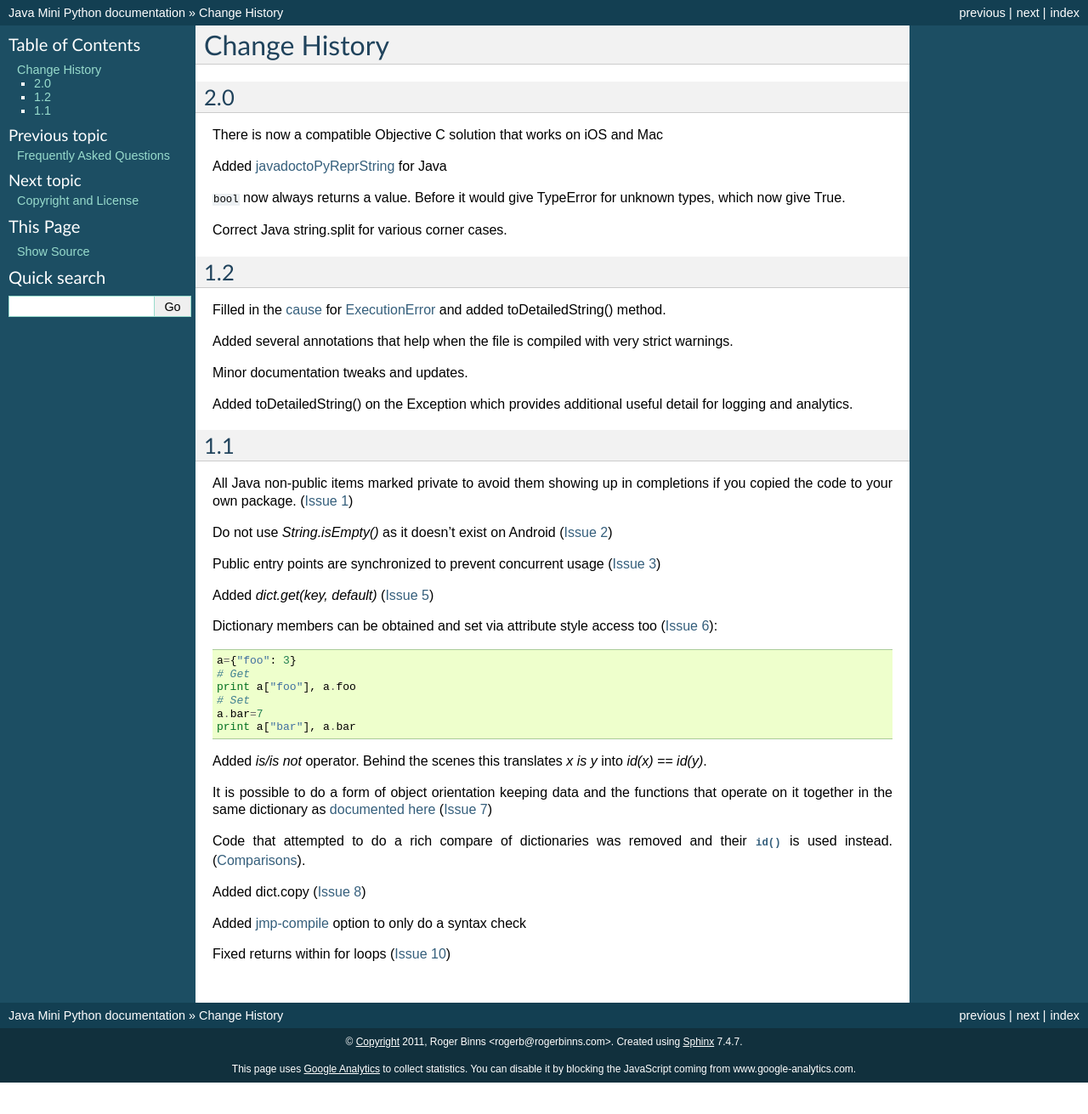
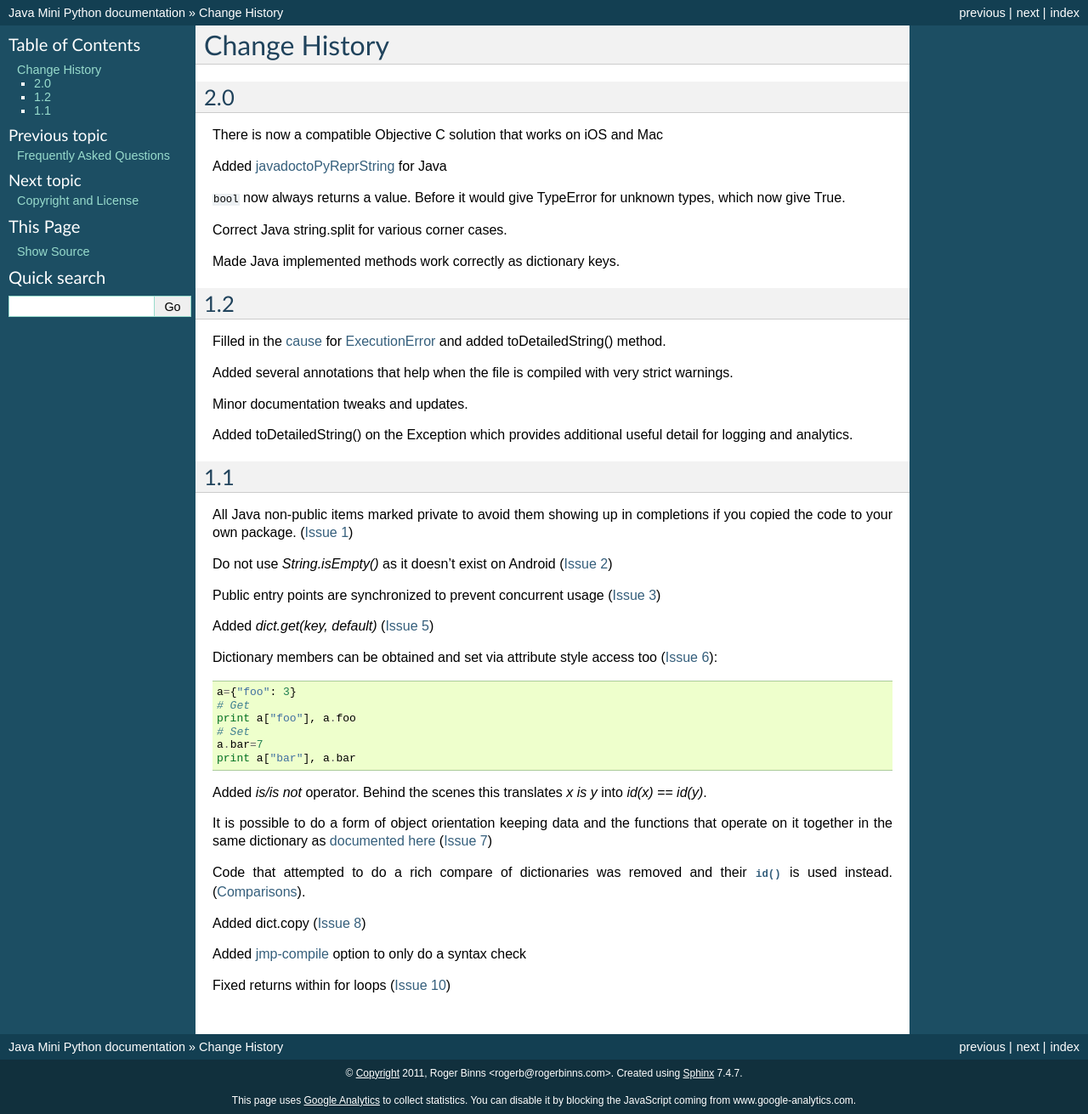
Before and after one commit to rogerbinns/jia-mini-python, a Sphinx documentation site: the page built from doc/changes.rst, in a window 1280 px wide and 1311 px high. Shown: the whole window at 85% size. Built offline with Sphinx 7.4.7, drawn with Linux system fonts in a browser that asks for light colours; the version number could not be read and is left out.

Commit message:
Made Java implemented methods work correctly as dictionary keys.

```diff
--- a/doc/changes.rst
+++ b/doc/changes.rst
@@ -12,6 +12,8 @@ Added :jdoc:`toPyReprString` for Java
 for unknown types, which now give True.
 
 Correct Java string.split for various corner cases.
+
+Made Java implemented methods work correctly as dictionary keys.
 
 1.2
 ===
```
